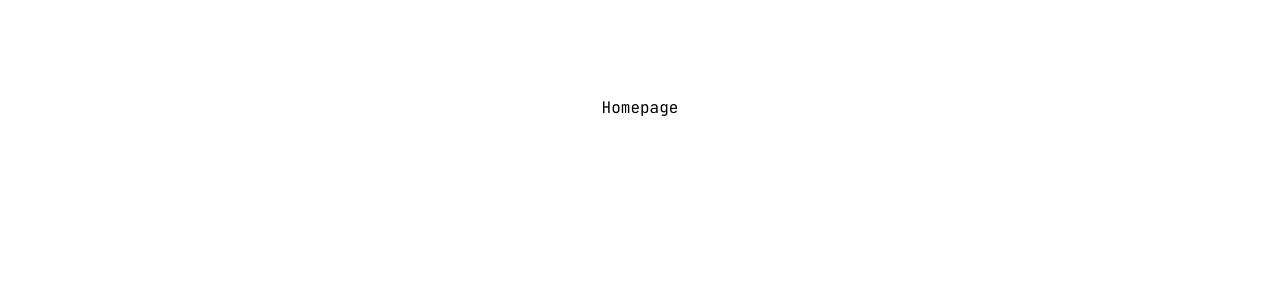
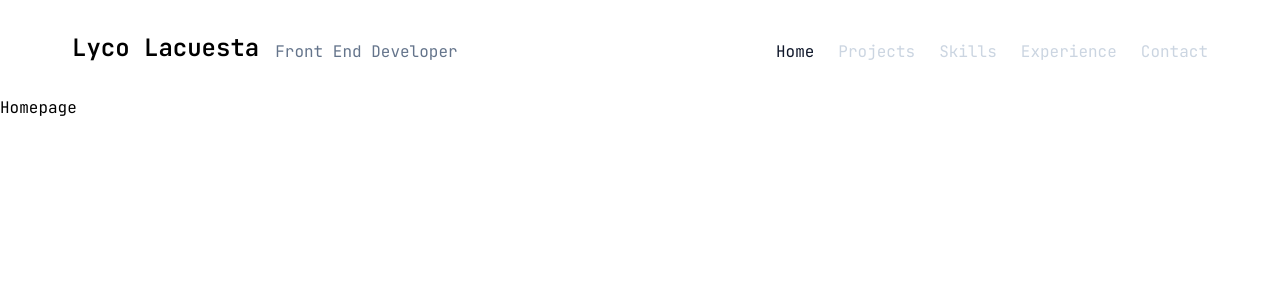
Before and after one commit to llacuesta/portfolio, a Next.js app: page / in a window 1280 px wide. Shown: the top 300 px of the page. Built offline with nearby package versions, Linux system fonts and the light colour scheme.

Commit message:
feat: add header and nav

```diff
--- a/src/app/layout.tsx
+++ b/src/app/layout.tsx
@@ -1,6 +1,9 @@
 import type { Metadata } from "next";
 import { JetBrains_Mono } from "next/font/google";
 import "./globals.css";
+
+// Components
+import Header from "@/components/Header";
 
 const jetbrains = JetBrains_Mono({
   subsets: ["latin"],
@@ -20,7 +23,10 @@ export default function RootLayout({
 }>) {
   return (
     <html lang="en">
-      <body className={jetbrains.className}>{children}</body>
+      <body className={jetbrains.className + " flex min-h-screen flex-col"}>
+        <Header />
+        {children}
+      </body>
     </html>
   );
 }
--- a/src/app/page.tsx
+++ b/src/app/page.tsx
@@ -2,7 +2,7 @@ import Image from "next/image";
 
 export default function Home() {
   return (
-    <main className="flex min-h-screen flex-col items-center justify-between p-24">
+    <main>
       Homepage
     </main>
   );
--- /dev/null
+++ b/src/components/Header.tsx
@@ -0,0 +1,25 @@
+// Components
+import Link from "next/link";
+import Nav from "./Nav";
+
+const Header = () => {
+  return (
+    <header>
+      <div className="container mx-8 my-8 lg:mx-auto flex justify-between">
+        {/* Logo */}
+        <Link href="/" className="flex flex-col md:flex-row md:gap-4">
+          <h1 className="text-2xl font-semibold">Lyco Lacuesta</h1>
+          <span className="md:self-end text-light">Front End Developer</span>
+        </Link>
+
+        {/* Desktop Only Nav */}
+        <div className="hidden lg:flex">
+          <Nav />
+        </div>
+
+      </div>
+    </header>
+  )
+}
+
+export default Header
--- /dev/null
+++ b/src/components/Nav.tsx
@@ -0,0 +1,52 @@
+"use client";
+
+// Imports
+import Link from "next/link";
+import { usePathname } from "next/navigation";
+
+const links = [
+  {
+    name: "home",
+    path: "/"
+  },
+  {
+    name: "projects",
+    path: "#projects"
+  },
+  {
+    name: "skills",
+    path: "#skills"
+  },
+  {
+    name: "experience",
+    path: "#experience"
+  },
+  {
+    name: "contact",
+    path: "#contact"
+  }
+]
+
+const Nav = () => {
+  const pathName = usePathname();
+
+  return (
+    <nav className="self-end flex gap-6">
+      {links.map((link, index) => {
+        return (
+          <Link
+            href={link.path}
+            key={index}
+            className={`${
+              link.path === pathName && "text-dark"
+            } capitalize text-accent hover:text-accent-hover transition-all`}
+          >
+            {link.name}
+          </Link>
+        )
+      })}
+    </nav>
+  )
+}
+
+export default Nav
--- a/tailwind.config.ts
+++ b/tailwind.config.ts
@@ -24,6 +24,14 @@ const config = {
       primary: "var(--font-jetbrainsMono)",
     },
     extend: {
+      colors: {
+        light: "#64748b",
+        dark: "#0f172a",
+        accent: {
+          DEFAULT: "#cbd5e1",
+          hover: "#0f172a"
+        },
+      },
       keyframes: {
         "accordion-down": {
           from: { height: "0" },
```
